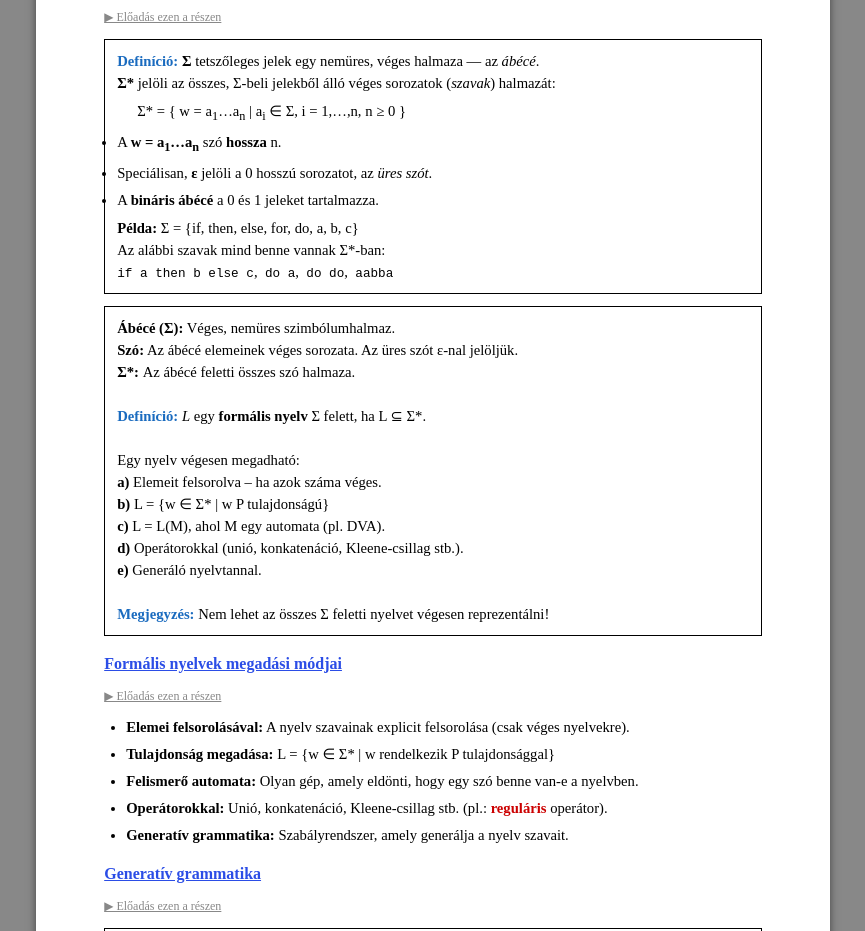
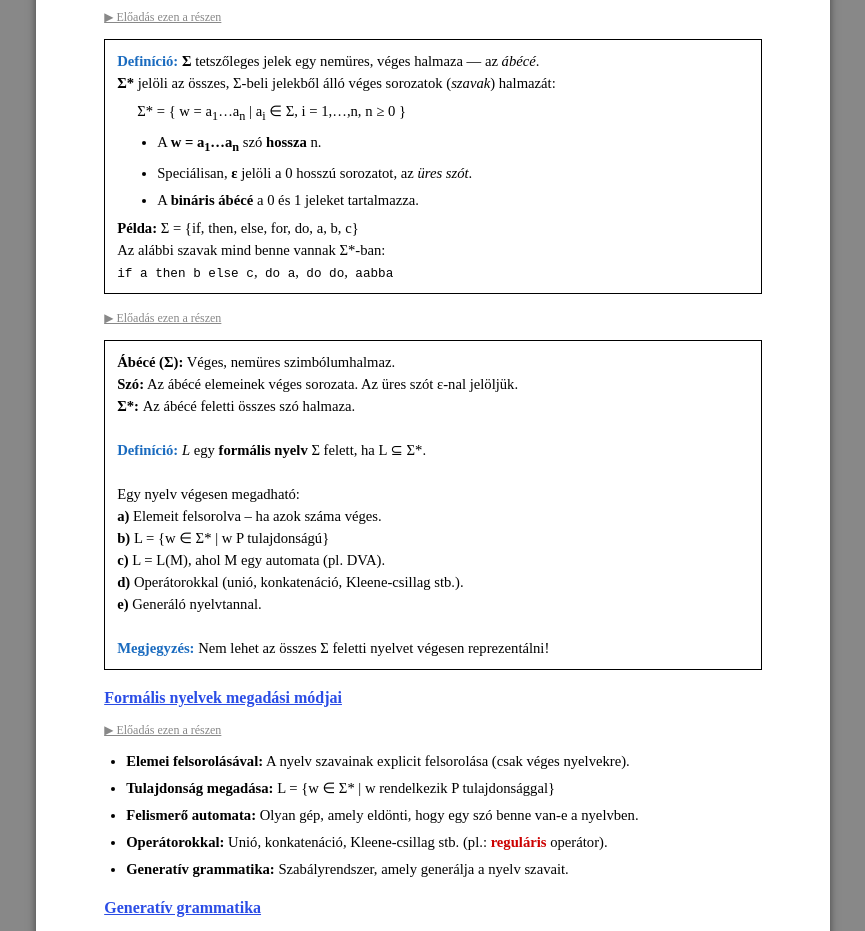
Before and after one commit to Andrssss/szigorlati-tetelek, a plain HTML site: page szamitaselmeleti-tetelek-print.html in a window 1280 px wide. Shown: the part 1347-2278 px from the top of the page, without its empty margins (207-1072 px from the left). Drawn offline with nearby package versions, Linux system fonts and the light colour scheme.

Commit message:
fck this

```diff
--- a/shared.css
+++ b/shared.css
@@ -168,6 +168,10 @@ h4.collapsible.open::before {
     transform: rotate(90deg);
 }
 
+.h4-content {
+    margin-left: 20px;
+}
+
 @media print {
     .h4-content { display: block !important; }
 }
--- a/szamitaselmeleti-tetelek-print.html
+++ b/szamitaselmeleti-tetelek-print.html
@@ -66,7 +66,7 @@
         <strong>Definíció:</strong> <strong>Σ</strong> tetszőleges jelek egy nemüres, véges halmaza — az <em>ábécé</em>.<br>
         <strong>Σ*</strong> jelöli az összes, Σ-beli jelekből álló véges sorozatok (<em>szavak</em>) halmazát:<br>
         <div style="margin: 6px 0 6px 20px;">Σ* = { w = a<sub>1</sub>…a<sub>n</sub> | a<sub>i</sub> ∈ Σ, i = 1,…,n, n ≥ 0 }</div>
-        <ul style="margin: 6px 0;">
+        <ul style="margin: 6px 0; padding-left: 40px;">
             <li>A <strong>w = a<sub>1</sub>…a<sub>n</sub></strong> szó <strong>hossza</strong> n.</li>
             <li>Speciálisan, <strong>ε</strong> jelöli a 0 hosszú sorozatot, az <em>üres szót</em>.</li>
             <li>A <strong>bináris ábécé</strong> a 0 és 1 jeleket tartalmazza.</li>
@@ -75,6 +75,7 @@
         Az alábbi szavak mind benne vannak Σ*-ban:<br>
         <code>if a then b else c</code>,&nbsp; <code>do a</code>,&nbsp; <code>do do</code>,&nbsp; <code>aabba</code>
     </div>
+        <p><a href="https://www.youtube.com/watch?v=RALa01bMNvw&t=8m18s" target="_blank">▶ Előadás ezen a részen</a></p>
 
     <div class="definicio">
         <strong>Ábécé (Σ):</strong> Véges, nemüres szimbólumhalmaz.<br>
```
